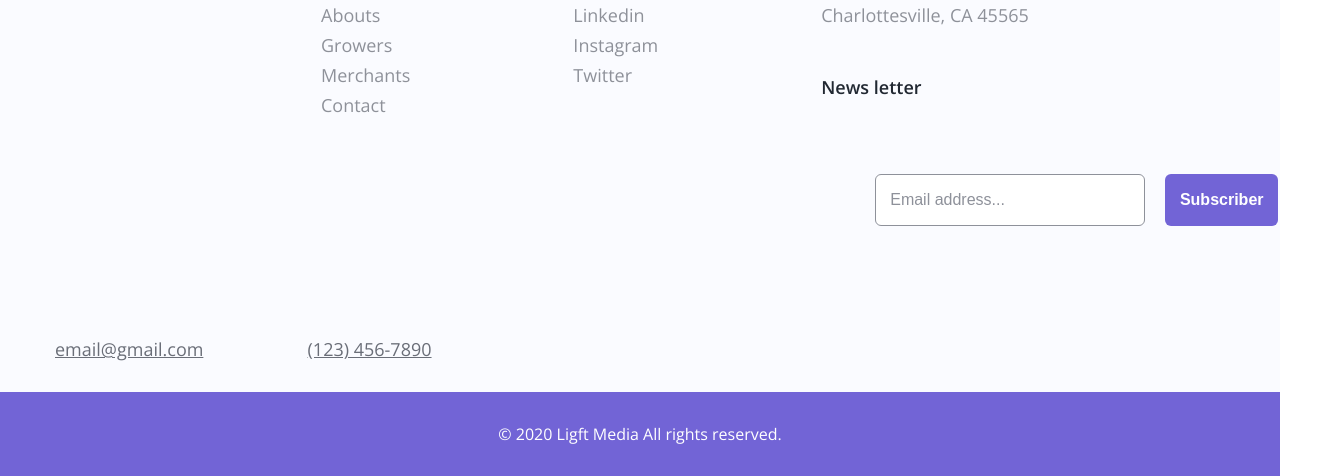
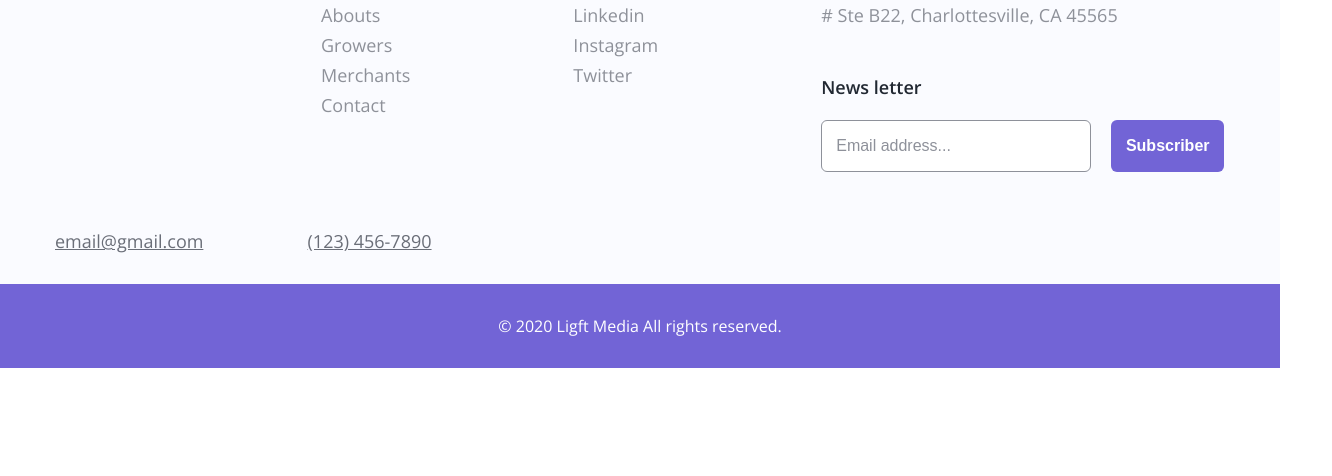
Before and after one commit to Tuananhdeptrai16/Duan5, a plain HTML site: page index.html in a window 1280 px wide. Shown: the part 5274-5750 px from the top of the page, 1332 px wide, since content can reach past the window. After the commit the page ends 5642 px from the top, so only its background shows below. Drawn offline with nearby package versions, Linux system fonts and the light colour scheme.

Commit message:
fix html, css, 1

```diff
--- a/assets/css/main.css
+++ b/assets/css/main.css
@@ -655,7 +655,6 @@ a {
 
 }
 .email-form {
-    padding: 54px;
     display: flex;
 }
 .footer_infor__email {
```
